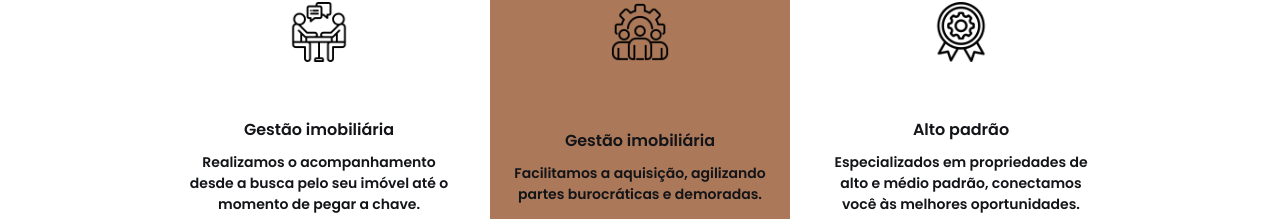
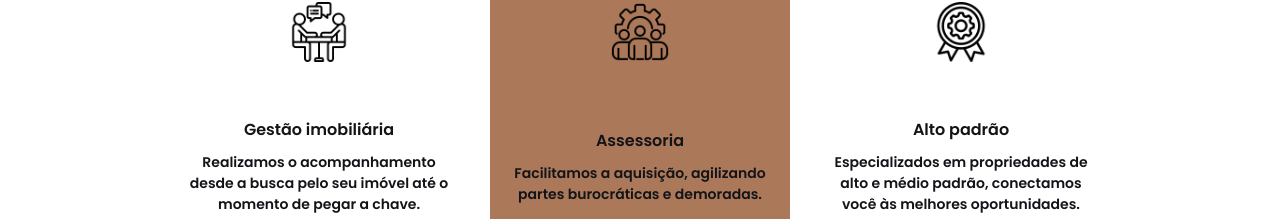
Before and after one commit to techinn0vation/RealState, a Next.js app: page /home in a window 1280 px wide. Shown: the part 2734-2953 px from the top of the page. Built offline with nearby package versions, Linux system fonts and the light colour scheme.

Commit message:
Serviços - Card

```diff
--- a/src/components/Content/Serviços/index.tsx
+++ b/src/components/Content/Serviços/index.tsx
@@ -69,7 +69,7 @@ export default function Serviços() {
             </HeaderCardServiços>
             <BodyCardServiços>
               <Headline
-                title='gestão imobiliária'
+                title='assessoria'
                 text='facilitamos a aquisição, agilizando partes burocráticas e demoradas.'
               />
             </BodyCardServiços>
```
